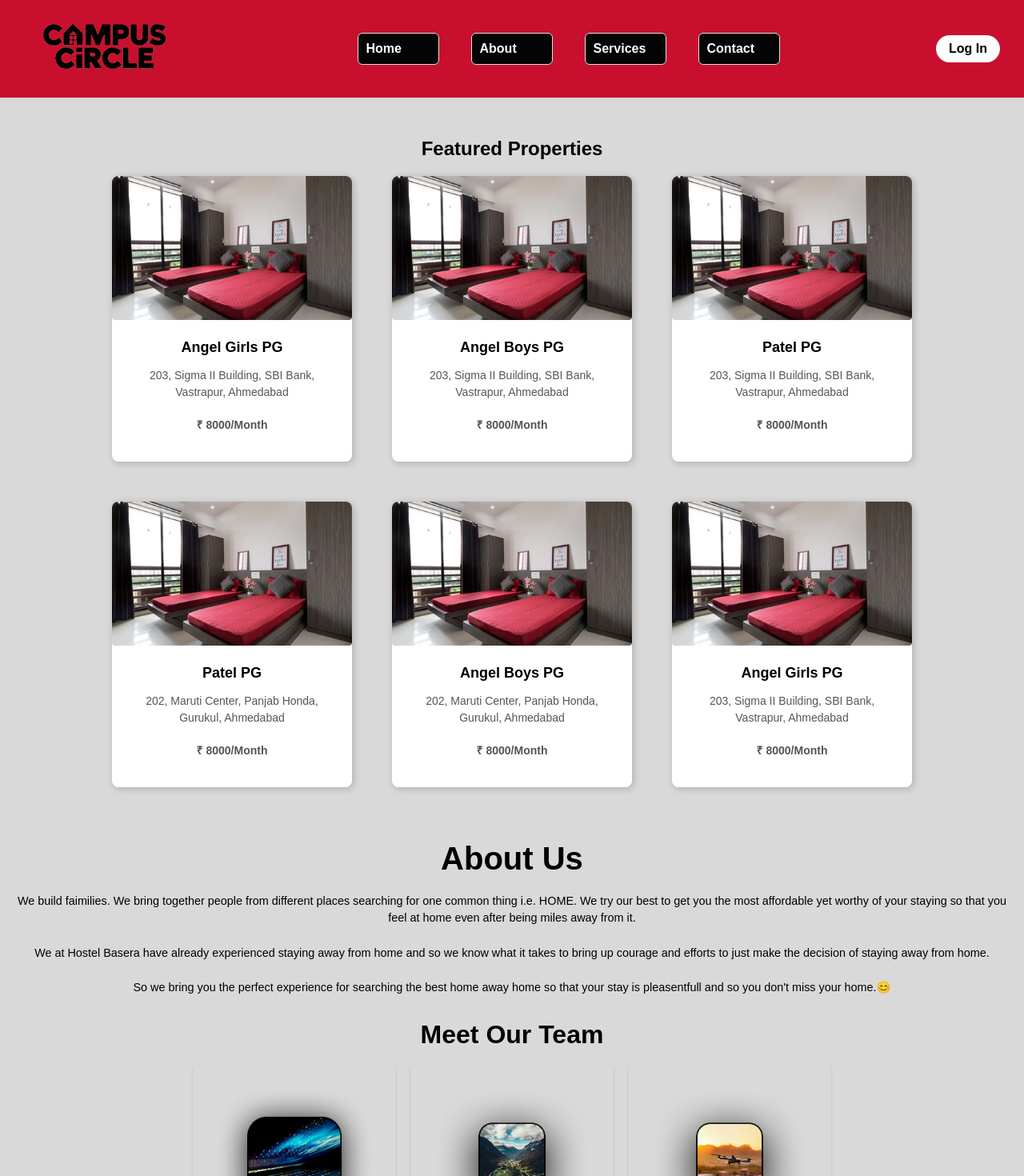
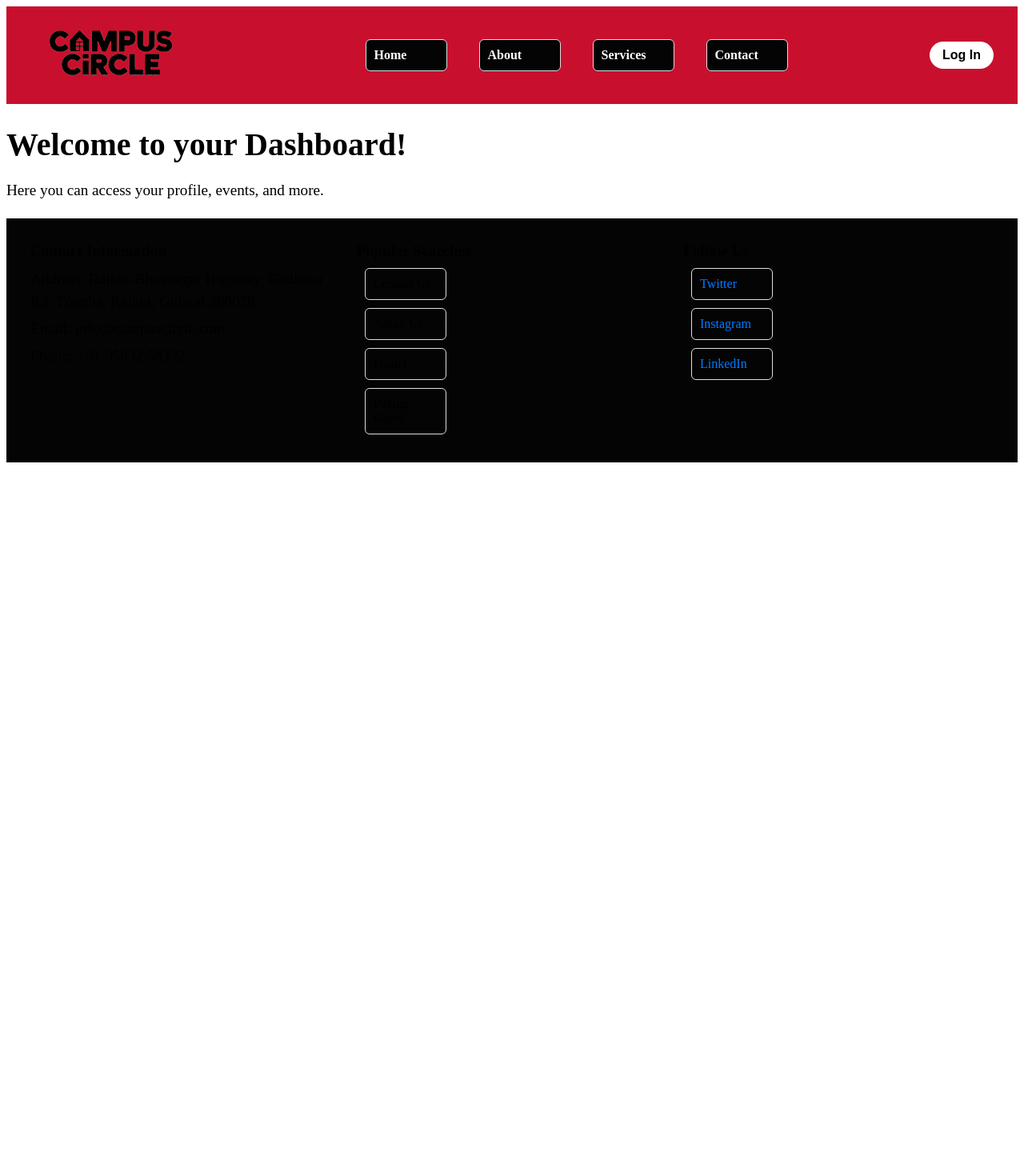
Before and after one commit to SRvasoya31/Campus-Circle-react, a React (Vite) app in the folder campus_circle_react/: page /dashboard in a window 1280 px wide. Shown: the top 1470 px of the page at 80% size. After the commit the page ends 800 px from the top, so only its background shows below. Built offline with nearby package versions, Linux system fonts and the light colour scheme.

Commit message:
Dashboad added

```diff
--- a/campus_circle_react/src/App.jsx
+++ b/campus_circle_react/src/App.jsx
@@ -1,30 +1,24 @@
-import React from 'react';
-import './App.css'; // Assuming you have a CSS file for styling
-import Navbar from './components/navbar';
-import Home from './pages/HomePage';
-import Footer from './components/Footer';
+// src/App.jsx
 import { BrowserRouter as Router, Routes, Route } from 'react-router-dom';
+import HomePage from './pages/HomePage';
 import About from './pages/About';
 import ContactForm from './pages/ContactForm';
-import PGDetail from './pages/PGDetail';
-import PGList from './pages/PGLists';
+import SignIn from './pages/SignIn';
+import Signup from './pages/Signup';
+// Let’s add a new Dashboard page for logged in users
+import Dashboard from './pages/Dashboard';
 
 function App() {
   return (
     <Router>
-      <Navbar />
       <Routes>
-        <Route path="/" element={<Home />} />
+        <Route path="/" element={<HomePage />} />
         <Route path="/about" element={<About />} />
-        <Route path="/" element={<PGList />} />
-        <Route path="/pg/:id" element={<PGDetail />} />
-        {/* <Route path="/services" element={<Services />} />
-        <Route path="/contact" element={<Contact />} /> */}
+        <Route path="/contact" element={<ContactForm />} />
+        <Route path="/signin" element={<SignIn />} />
+        <Route path="/signup" element={<Signup />} />
+        <Route path="/dashboard" element={<Dashboard />} />
       </Routes>
-      <PGList/>
-      <About/>
-      <ContactForm />
-      <Footer />
     </Router>
   );
 }
--- a/campus_circle_react/src/components/Navbar.jsx
+++ b/campus_circle_react/src/components/Navbar.jsx
@@ -6,8 +6,9 @@ const Navbar = () => {
     <nav className="navbar">
       {/* Logo */}
       <div className="logo-a">
-        <img src="../public/Campus_Circle.jpg" alt="Campus Circle" />
-        {/* CAMPUS CIRCLE */}
+        {/* <a href="HomePage"> */}
+        <img src="../public/Campus_Circle.jpg"  alt="Campus Circle" />
+        {/* </a> CAMPUS CIRCLE */}
         </div>
 
       {/* Navigation Links */}
--- /dev/null
+++ b/campus_circle_react/src/pages/Dashboard.jsx
@@ -0,0 +1,21 @@
+// src/pages/Dashboard.jsx
+import React from 'react';
+import Navbar from '../components/Navbar';
+import Footer from '../components/Footer';
+import '../pages/Dashboard.css';  // You can style this page as you like
+
+const Dashboard = () => {
+  return (
+    <>
+      <Navbar />
+      <div className="dashboard">
+        <h1>Welcome to your Dashboard!</h1>
+        <p>Here you can access your profile, events, and more.</p>
+        {/* Future components like user stats, notifications, etc. can be added here */}
+      </div>
+      <Footer />
+    </>
+  );
+};
+
+export default Dashboard;
```
Also changed, not shown: campus_circle_react/src/pages/Dashboard.css (added).
